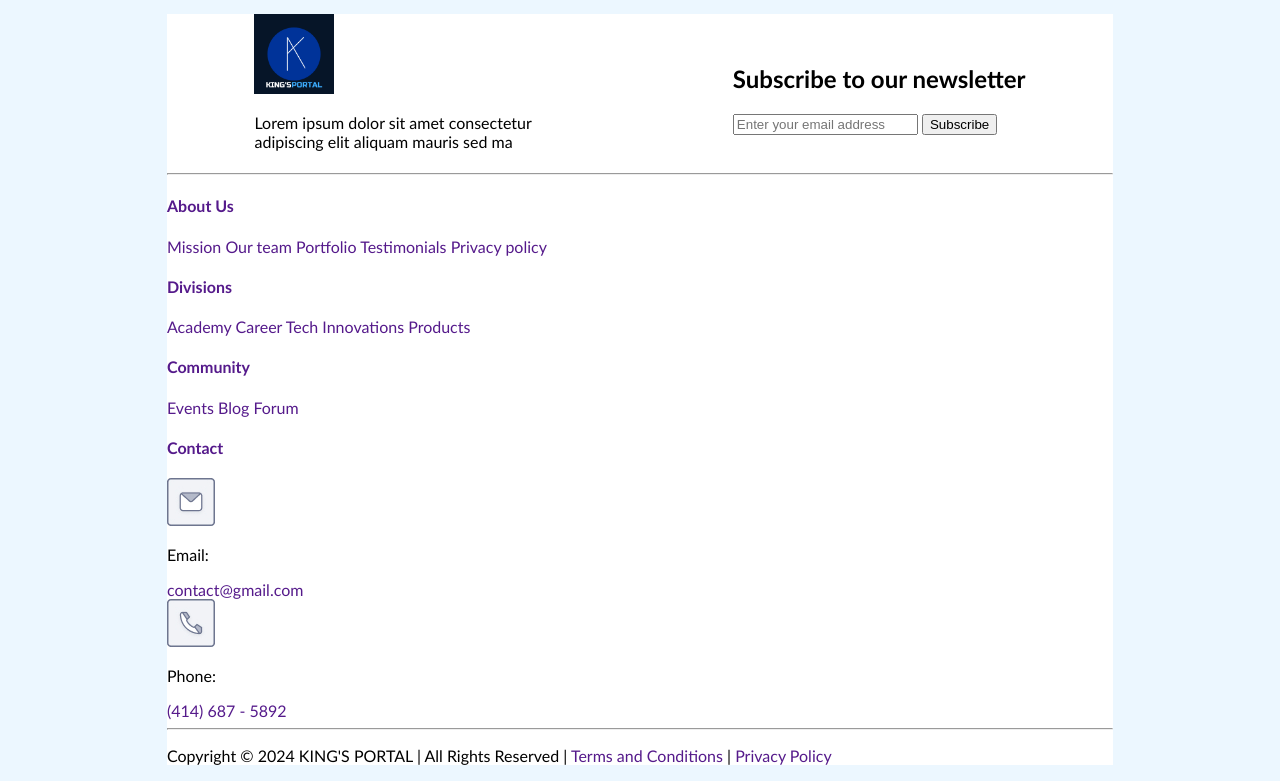
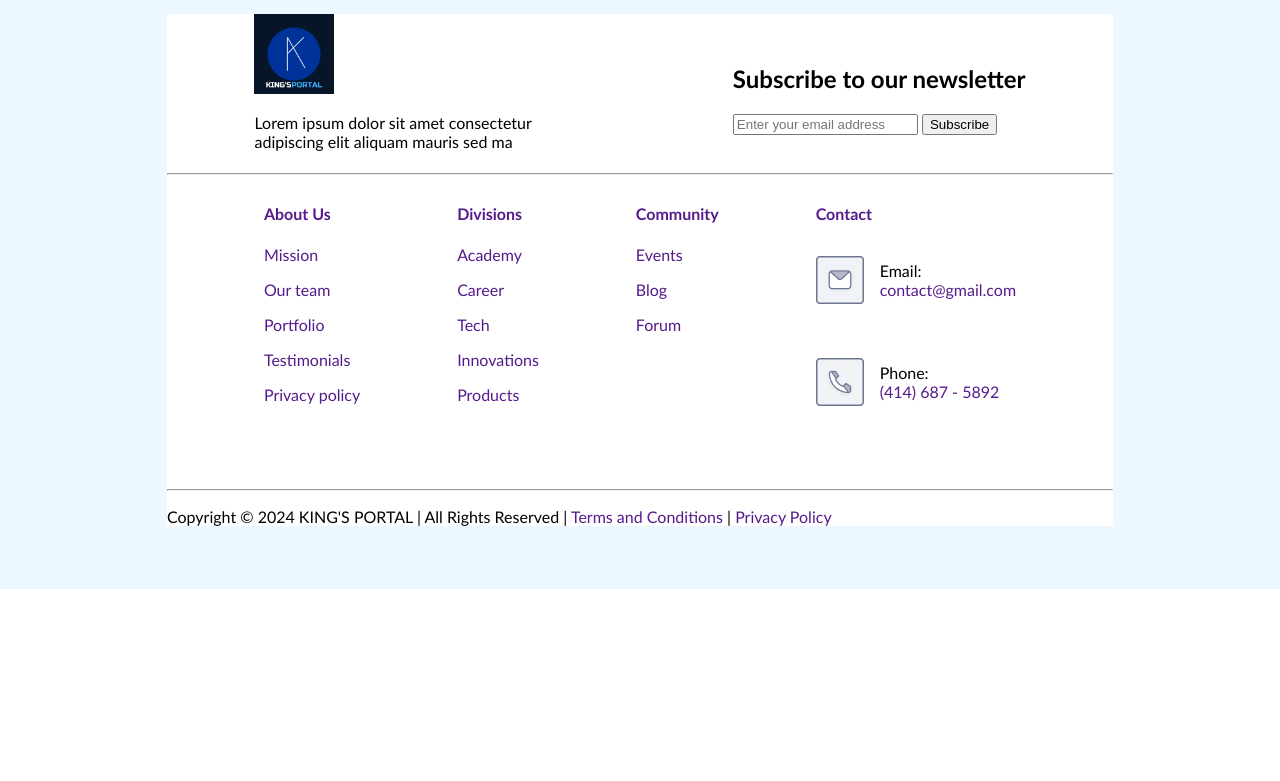
Before and after one commit to koushikamboru/King-s-Portal, a PHP site: page / in a window 1280 px wide. Shown: the part 211-992 px from the top of the page. After the commit the page ends 800 px from the top, so only its background shows below. Run offline with PHP 8.4, Linux system fonts and the light colour scheme.

Commit message:
css_clean_nc nav

```diff
--- a/index.css
+++ b/index.css
@@ -54,4 +54,26 @@ footer
     width: 303.45px;
     height: 36px;
 }
+
+.foot_references
+{
+    display: flex;
+    justify-content:space-evenly;
+}
+.footer_contact
+{
+    padding-bottom: 32px;
+}
+.fc_email,.fc_phno
+{
+    display: flex;
+    align-items: center;
+    padding-bottom: 32px;
+}
+.fc_info_con
+{
+    padding-left: 16px;
+}
+
+
 /*footer ends*/
--- a/index.html
+++ b/index.html
@@ -48,43 +48,51 @@
 
 
         <hr>
+        <div class="foot_references">
             <div class="footer_aboutus">
                 <a href=""><h4>About Us</h4></a>
-           <a href="">Mission</a>
-           <a href="">Our team</a>
-           <a href="">Portfolio</a>
-           <a href="">Testimonials</a>
-           <a href="">Privacy policy</a>
+                <a href=""><p>Mission</p></a>
+                <a href=""><p>Our team</p></a>
+                <a href=""><p>Portfolio</p></a>
+                <a href=""><p>Testimonials</p></a>
+                <a href=""><p>Privacy policy</p></a>
              </div>
 
              <div class="footer_divisions">
                 <a href=""><h4>Divisions</h4></a>
-           <a href="">Academy</a>
-           <a href="">Career</a>
-           <a href="">Tech</a>
-           <a href="">Innovations</a>
-           <a href="">Products</a>
+                <a href=""><p>Academy</p></a>
+                <a href=""><p>Career</p></a>
+                <a href=""><p>Tech</p></a>
+                <a href=""><p>Innovations</p></a>
+                <a href=""><p>Products</p></a>
              </div>
 
              <div class="footer_community">
                 <a href=""><h4>Community</h4></a>
-           <a href="">Events</a>
-           <a href="">Blog</a>
-           <a href="">Forum</a>
+                <a href=""><p>Events</p></a>
+                <a href=""><p>Blog</p></a>
+                <a href=""><p>Forum</p></a>
              </div>
+
              <div class="footer_contact">
                  <a href=""><h4>Contact</h4></a>
                  <div class="fc_email">
                      <img src="./images/icon/email_Icon.jpg" alt="">
-                <p>Email:</p>
-                <a href="">contact@gmail.com</a>
+                     <div class="fc_info_con">
+                        <p>Email: <br><a href="">contact@gmail.com</a></p>
                      </div>
-            <div class="fc_email">
+
+                 </div>
+                 <div class="fc_phno">
                      <img src="./images/icon/Phone_icon.jpg" alt="">
-                <p>Phone:</p>
-                <a href="">(414) 687 - 5892</a>
+                     <div class="fc_info_con">
+                        <p>Phone: <br><a href="">(414) 687 - 5892</a></p>
+                     </div>
+
                  </div>
              </div>
+        </div>
+
         <hr>
         <p>Copyright © 2024 KING'S PORTAL | All Rights Reserved | <a href="">Terms and Conditions</a> | <a href="">Privacy Policy</a></p>
     </footer>
```
Lines whose indentation alone changed are shown as unchanged.
